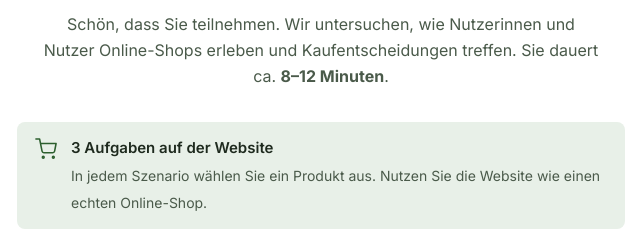
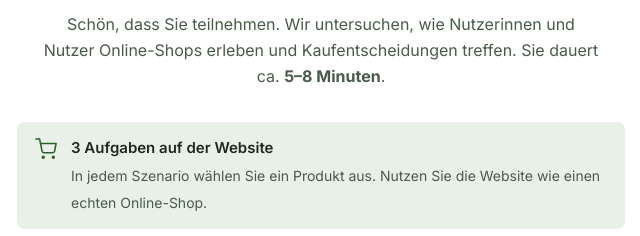
Before and after one commit to tgm-anaconda/test-vercel, a website: page index.html in a window 1280 px wide. Shown: the part 279-515 px from the top of the page, 319-959 px from the left. Drawn offline with nearby package versions, Linux system fonts and the light colour scheme; a web font is replaced by a local one.

Commit message:
index.html

```diff
--- a/index.html
+++ b/index.html
@@ -2211,7 +2211,7 @@ body.has-task-banner .ai-bot__header {
         </span>
         <p class="section-label">Willkommen zur Studie</p>
         <h1 class="gate-card__title">Studie: Website-Optimierung<br/>im E-Commerce</h1>
-        <p class="gate-card__sub">Schön, dass Sie teilnehmen. Wir untersuchen, wie Nutzerinnen und Nutzer Online-Shops erleben und Kaufentscheidungen treffen. Sie dauert ca. <strong>8–12 Minuten</strong>.</p>
+        <p class="gate-card__sub">Schön, dass Sie teilnehmen. Wir untersuchen, wie Nutzerinnen und Nutzer Online-Shops erleben und Kaufentscheidungen treffen. Sie dauert ca. <strong>5–8 Minuten</strong>.</p>
       </div>
 
       <ul class="gate-list">
```
